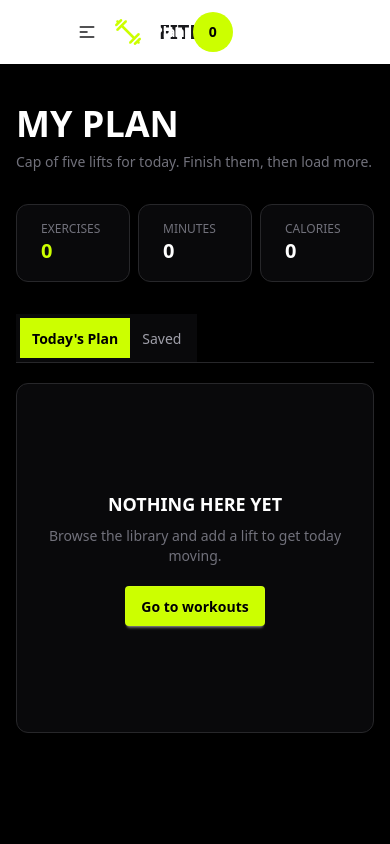
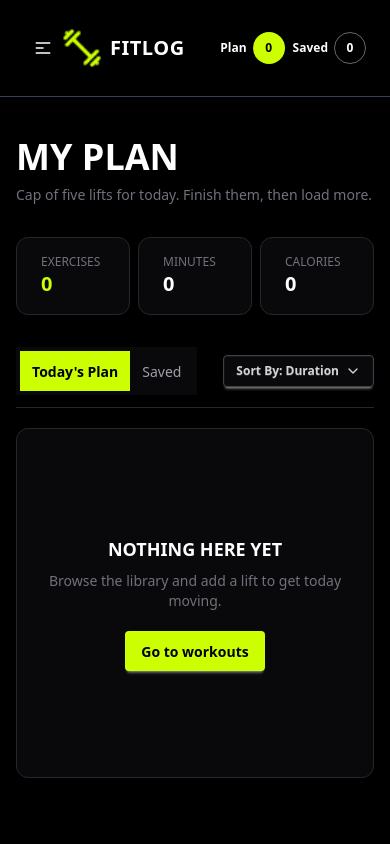
Before and after one commit to sarahwritescode/my-a6-fit-log, a Next.js app: page /my-plan in a window 390 px wide. Shown: the top 844 px of the page. Built offline with nearby package versions, Linux system fonts and the light colour scheme.

Commit message:
sortby added and some littele changes

```diff
--- a/package.json
+++ b/package.json
@@ -12,6 +12,7 @@
     "next": "16.3.6",
     "react": "19.2.8",
     "react-dom": "19.2.8",
+    "react-icons": "^5.7.0",
     "react-toastify": "^11.1.0"
   },
   "devDependencies": {
--- a/src/app/my-plan/page.tsx
+++ b/src/app/my-plan/page.tsx
@@ -1,11 +1,14 @@
 "use client";
-import React from 'react';
+
+import React, { useState } from "react";
 import { toast } from "react-toastify";
+import Link from "next/link";
+import Image from "next/image";
+import { FiChevronDown, FiClock, FiTrash2 } from "react-icons/fi";
+import { BsFire } from "react-icons/bs";
+import { FaStar } from "react-icons/fa";
 
 
-import Link from "next/link";
-import Image from "next/image";
-import { useState } from "react";
 
 import { useFitLog } from "@/context/fitlogcontext";
 
@@ -19,16 +22,11 @@ const MyPlanPage = () => {
 
   const [activeTab, setActiveTab] = useState<"plan" | "saved">("plan");
 
-  // Metrics for today's plan
-  const totalMinutes = plan.reduce(
-    (total, workout) => total + workout.duration,
-    0
-  );
+  const [sortBy, setSortBy] = useState<
+    "Duration" | "Calories" | "Rating"
+  >("Duration");
 
-  const totalCalories = plan.reduce(
-    (total, workout) => total + workout.caloriesBurned,
-    0
-  );
+
 
   const handleRemove = (id: number, workoutName: string) => {
     if (activeTab === "plan") {
@@ -40,7 +38,42 @@ const MyPlanPage = () => {
     }
   };
 
-  const workouts = activeTab === "plan" ? plan : saved;
+  // Current list based on active tab
+  const currentWorkouts = activeTab === "plan" ? plan : saved;
+
+  // Metrics for current tab
+const totalMinutes = currentWorkouts.reduce(
+  (total, workout) => total + workout.duration,
+  0
+);
+
+const totalCalories = currentWorkouts.reduce(
+  (total, workout) => total + workout.caloriesBurned,
+  0
+);
+
+  // Sort current list
+  const workouts = [...currentWorkouts].sort((a, b) => {
+    if (sortBy === "Duration") {
+      return a.duration - b.duration;
+    }
+
+    if (sortBy === "Calories") {
+      return a.caloriesBurned - b.caloriesBurned;
+    }
+
+    if (sortBy === "Rating") {
+      return b.rating - a.rating;
+    }
+
+    return 0;
+  });
+
+  const handleSort = (
+    option: "Duration" | "Calories" | "Rating"
+  ) => {
+    setSortBy(option);
+  };
 
   return (
     <main className="min-h-screen bg-black px-4 py-10 text-white md:px-8">
@@ -66,7 +99,7 @@ const MyPlanPage = () => {
             </div>
 
             <div className="stat-value text-xl text-[#ccff00] md:text-3xl">
-              {plan.length}
+             {currentWorkouts.length}
             </div>
           </div>
 
@@ -92,9 +125,10 @@ const MyPlanPage = () => {
 
         </div>
 
+        {/* Tabs + Sort */}
+        <div className="mt-8 flex flex-wrap items-center justify-between gap-3 border-b border-zinc-800 pb-3">
+
           {/* Tabs */}
-        <div className="mt-8 flex items-center justify-between border-b border-zinc-800">
-
           <div className="tabs tabs-boxed bg-zinc-950 p-1">
 
             <button
@@ -119,9 +153,72 @@ const MyPlanPage = () => {
 
           </div>
 
+          {/* Right side */}
+          <div className="flex items-center gap-3">
+
             <span className="hidden text-xs text-zinc-600 sm:block">
               {workouts.length} items
             </span>
+
+            {/* Sort Dropdown */}
+            <div className="dropdown dropdown-end">
+
+              <button
+                tabIndex={0}
+                type="button"
+                className="btn btn-sm border-zinc-700 bg-zinc-950 text-zinc-300 hover:border-[#ccff00] hover:bg-zinc-900"
+              >
+                Sort By: {sortBy}
+                <FiChevronDown size={16} />
+              </button>
+
+              <ul
+                tabIndex={0}
+                className="dropdown-content menu z-20 mt-2 w-44 rounded-xl border border-zinc-800 bg-zinc-950 p-2 shadow-xl"
+              >
+                <li>
+                  <button
+                    onClick={() => handleSort("Duration")}
+                    className={
+                      sortBy === "Duration"
+                        ? "bg-[#ccff00] font-bold text-black hover:bg-[#b8e600]"
+                        : "text-zinc-300"
+                    }
+                  >
+                    Duration
+                  </button>
+                </li>
+
+                <li>
+                  <button
+                    onClick={() => handleSort("Calories")}
+                    className={
+                      sortBy === "Calories"
+                        ? "bg-[#ccff00] font-bold text-black hover:bg-[#b8e600]"
+                        : "text-zinc-300"
+                    }
+                  >
+                    Calories
+                  </button>
+                </li>
+
+                <li>
+                  <button
+                    onClick={() => handleSort("Rating")}
+                    className={
+                      sortBy === "Rating"
+                        ? "bg-[#ccff00] font-bold text-black hover:bg-[#b8e600]"
+                        : "text-zinc-300"
+                    }
+                  >
+                    Rating
+                  </button>
+                </li>
+              </ul>
+
+            </div>
+
+          </div>
 
         </div>
 
@@ -196,19 +293,20 @@ const MyPlanPage = () => {
 
                   {/* Stats */}
                   <div className="flex flex-wrap gap-4 text-xs text-zinc-400">
-
-                    <span>
-                      ⏱ {workout.duration} min
+                    <span className="flex items-center gap-1.5">
+                      <FiClock size={14} />
+                      {workout.duration} min
                     </span>
 
-                    <span>
-                      🔥 {workout.caloriesBurned} kcal
+                    <span className="flex items-center gap-1.5">
+                      <BsFire size={14} />
+                      {workout.caloriesBurned} kcal
                     </span>
 
-                    <span>
-                      ★ {workout.rating}
+                    <span className="flex items-center gap-1.5">
+                      <FaStar size={13} />
+                      {workout.rating}
                     </span>
-
                   </div>
 
                   {/* Buttons */}
@@ -225,7 +323,9 @@ const MyPlanPage = () => {
                       <button
                         className="btn btn-sm border-none bg-[#ccff00] text-black hover:bg-[#b8e600]"
                         onClick={() => {
-                          toast.success(`${workout.name} marked as done!`);
+                          toast.success(
+                            `${workout.name} marked as done!`
+                          );
                         }}
                       >
                         ✓ Mark as Done
@@ -237,7 +337,7 @@ const MyPlanPage = () => {
                       className="btn btn-square btn-sm border-zinc-700 bg-transparent text-zinc-400 hover:border-red-500 hover:bg-red-500/10 hover:text-red-400"
                       aria-label={`Remove ${workout.name}`}
                     >
-                      ×
+                      <FiTrash2 size={16} />
                     </button>
 
                   </div>
--- a/src/components/footer.tsx
+++ b/src/components/footer.tsx
@@ -2,9 +2,8 @@ import Image from "next/image";
 import Link from "next/link";
 export default function Footer() {
   return (
-    <footer className="border-t border-white/5 bg-[#0d0f12]">
-      <div className="mx-auto flex h-16 w-full items-center justify-between px-4 sm:px-6 lg:px-8">
-
+    <footer className="border-t border-gray-600 bg-black">
+      <div className="mx-auto flex h-20 w-full max-w-7xl items-center justify-between px-6">
 
         <div className="flex items-center">
           <Image
--- a/src/components/hero.tsx
+++ b/src/components/hero.tsx
@@ -2,8 +2,9 @@ import Image from "next/image";
 
 const Hero = () => {
   return (
-    <section className="bg-black text-white">
-      <div className="mx-auto grid max-w-7xl items-center gap-10 px-6 py-16 md:grid-cols-2 lg:px-8 lg:py-24">
+    <section className="text-white">
+      <div className="min-h-87.5 mx-auto max-w-7xl lg:flex-row  flex-col rounded-2xl flex border border-gray-700 bg-gray-800 p-8 m-8  lg:p-12">
+
 
         {/* Left side - Text */}
         <div>
--- a/src/components/navbar.tsx
+++ b/src/components/navbar.tsx
@@ -1,77 +1,126 @@
 "use client";
-import React from 'react';
-import Link from 'next/link';
-import Image from 'next/image'
+
+import React from "react";
+import Link from "next/link";
+import Image from "next/image";
 import { useFitLog } from "@/context/fitlogcontext";
+
 const Navbar = () => {
   const { plan, saved } = useFitLog();
-  const links = <>
-    <li><Link href='/' className='btn rounded-2xl hover:bg-[#b8e600] hover:text-black btn-ghost'>Workouts</Link></li>
-    <li><Link href='/my-plan' className='btn rounded-2xl hover:bg-[#b8e600] hover:text-black btn-ghost'>My Plan</Link></li>
 
+  const links = (
+    <>
+      <li>
+        <Link
+          href="/"
+          className="btn btn-ghost rounded-2xl hover:bg-[#b8e600] hover:text-black"
+        >
+          Workouts
+        </Link>
+      </li>
+
+      <li>
+        <Link
+          href="/my-plan"
+          className="btn btn-ghost rounded-2xl hover:bg-[#b8e600] hover:text-black"
+        >
+          My Plan
+        </Link>
+      </li>
     </>
-
+  );
 
   return (
-    <div className="navbar bg-base-100 mx-auto px-15 shadow-sm">
-      <div className="navbar-start">
-        <div className="dropdown">
-          <div tabIndex={0} role="button" className="btn btn-ghost lg:hidden">
-            <svg aria-label="Menu" xmlns="http://www.w3.org/2000/svg" className="h-5 w-5" fill="none" viewBox="0 0 24 24" stroke="currentColor">
-              <path strokeLinecap="round" strokeLinejoin="round" strokeWidth="2" d="M4 6h16M4 12h8m-8 6h16" />
+    <div className="navbar border-b border-gray-700 bg-black">
+      <div className="mx-auto flex h-20 w-full max-w-7xl items-center px-4 sm:px-6">
+
+        {/* Mobile Menu */}
+        <div className="dropdown lg:hidden">
+          <div
+            tabIndex={0}
+            role="button"
+            className="btn btn-ghost px-2 text-white"
+          >
+            <svg
+              aria-label="Menu"
+              xmlns="http://www.w3.org/2000/svg"
+              className="h-5 w-5"
+              fill="none"
+              viewBox="0 0 24 24"
+              stroke="currentColor"
+            >
+              <path
+                strokeLinecap="round"
+                strokeLinejoin="round"
+                strokeWidth="2"
+                d="M4 6h16M4 12h8m-8 6h16"
+              />
             </svg>
           </div>
+
           <ul
             tabIndex={-1}
-            className="menu menu-sm dropdown-content bg-base-100 rounded-box z-1 mt-3 w-52 p-2 shadow">
+            className="menu menu-sm dropdown-content z-50 mt-3 w-52 rounded-box border border-zinc-800 bg-zinc-950 p-2 shadow-xl"
+          >
             {links}
           </ul>
         </div>
+
+        {/* Logo + Brand */}
+        <div className="flex items-center gap-2">
           <Image
             src="/assets/logo.png"
             width={40}
             height={40}
             alt="FitLog logo"
           />
-        <Link href="/" className="btn btn-ghost text-xl">
+
+          <Link
+            href="/"
+            className="text-xl font-bold tracking-wide text-white"
+          >
             FITLOG
           </Link>
         </div>
-      <div className="navbar-center hidden lg:flex">
-        <ul className="menu menu-horizontal px-1">
+
+        {/* Desktop Navigation */}
+        <div className="hidden flex-1 justify-center lg:flex">
+          <ul className="menu menu-horizontal gap-2">
             {links}
           </ul>
         </div>
-      <div className="navbar-end gap-2">
-        <div className="flex items-center gap-2 justify-between">
+
+        {/* Plan + Saved */}
+        <div className="ml-auto flex items-center gap-2 sm:gap-5">
+
           {/* Plan */}
-  <div className="flex items-center gap-2 text-sm font-semibold text-white">
-    <span>Plan</span>
+          <div className="flex items-center gap-1.5 text-xs font-semibold text-white sm:gap-2 sm:text-sm">
+            <span className="xs:inline">Plan</span>
 
             <Link
               href="/my-plan"
-      className="flex h-10 w-10 items-center justify-center rounded-full bg-[#ccff00] text-sm font-bold text-black"
+              className="flex h-8 w-8 items-center justify-center rounded-full bg-[#ccff00] text-xs font-bold text-black sm:h-9 sm:w-9 sm:text-sm"
             >
+
              {plan.length}
             </Link>
           </div>
 
           {/* Saved */}
-  <div className="flex items-center gap-2 text-sm font-semibold text-white">
-    <span>Saved</span>
+          <div className="flex items-center gap-1.5 text-xs font-semibold text-white sm:gap-2 sm:text-sm">
+            <span className="xs:inline">Saved</span>
 
             <Link
               href="/my-plan"
-      className="flex h-10 w-10 items-center justify-center rounded-full border border-white/40 text-sm font-bold text-white"
+              className="flex h-8 w-8 items-center justify-center rounded-full border border-white/40 text-xs font-bold text-white sm:h-9 sm:w-9 sm:text-sm"
             >
               {saved.length}
             </Link>
           </div>
-</div>
-
 
         </div>
 
+      </div>
     </div>
   );
 };
```
Also changed, not shown: src/components/workoutcard.tsx (+9 -5 lines), 1 other file (tests, documents, lock files or other folders). Lines whose indentation alone changed are shown as unchanged.
